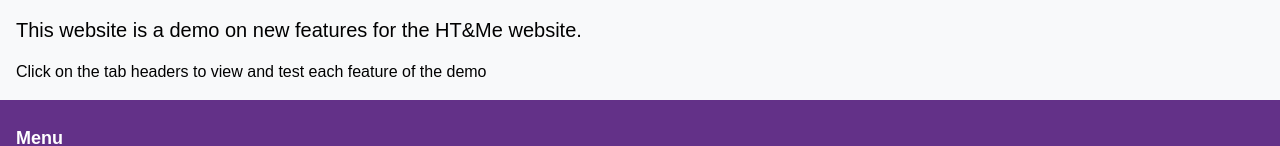
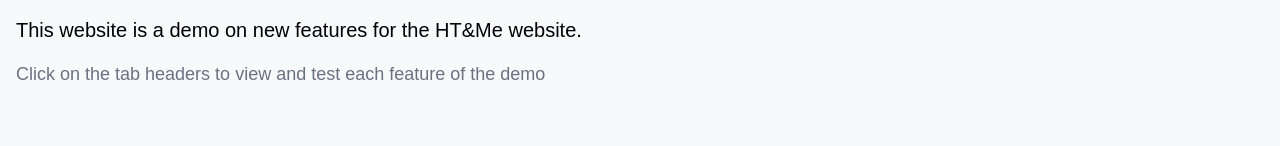
Before and after one commit to NewcastleRSE/AHVANCE, a Vue app: page / in a window 1280 px wide. Shown: the part 198-344 px from the top of the page. Built offline with nearby package versions, Linux system fonts and the light colour scheme.

Commit message:
Styling changes

```diff
--- a/src/components/AppAccordionFAQs.vue
+++ b/src/components/AppAccordionFAQs.vue
@@ -1,5 +1,7 @@
 <template>
   <div class="mx-auto p-4 space-y-3 mt-6">
+
+    <div class="mb-6 ml-4 text-lg text-gray-500">Here you can find answers to any questions you might have about taking CDK4/6 inhibitors.</div>
     <div
       v-for="(item, index) in accordionItems"
       :key="index"
--- a/src/components/AppAccordionFAQsContainer.vue
+++ b/src/components/AppAccordionFAQsContainer.vue
@@ -11,7 +11,7 @@
 
 import AppHeader from "../components/AppHeader.vue"
 import AppNavigation from "../components/AppNavigation.vue"
-import AppAccordionFAQs from "./AppAccordionFAQs.vue/index.js"
+import AppAccordionFAQs from "./AppAccordionFAQs.vue"
 import AppFooter from "../components/AppFooter.vue"
 
 export default {
--- a/src/components/AppAccordionTopTips.vue
+++ b/src/components/AppAccordionTopTips.vue
@@ -2,7 +2,7 @@
 
   <div class="mx-auto p-4 space-y-3 mt-6">
 
-    <div class="my-2">Here are some top tips to help you to take your CDK4/6 inhibitors as required.</div>
+    <div class="mb-6 ml-4 text-lg text-gray-500">Here are some top tips to help you to take your CDK4/6 inhibitors as required.</div>
     <div
       v-for="(item, index) in accordionItems"
       :key="index"
--- a/src/components/SweetDemo.vue
+++ b/src/components/SweetDemo.vue
@@ -5,7 +5,8 @@
 
     <h1 class="text-3xl m-4">Using this site</h1>
     <h2 class="text-xl m-4">This website is a demo on new features for the HT&Me website.</h2>
-    <div class="m-4">Click on the tab headers to view and test each feature of the demo</div>
+    <div class="mb-6 ml-4 text-lg text-gray-500 min-h-128">Click on the tab headers to view and test each feature of the demo</div>
+
 
     <AppFooter></AppFooter>
   </main>
```
